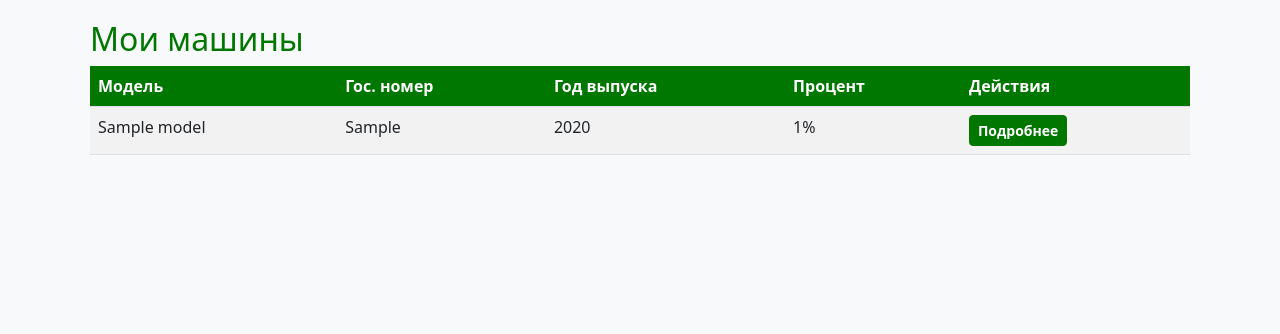
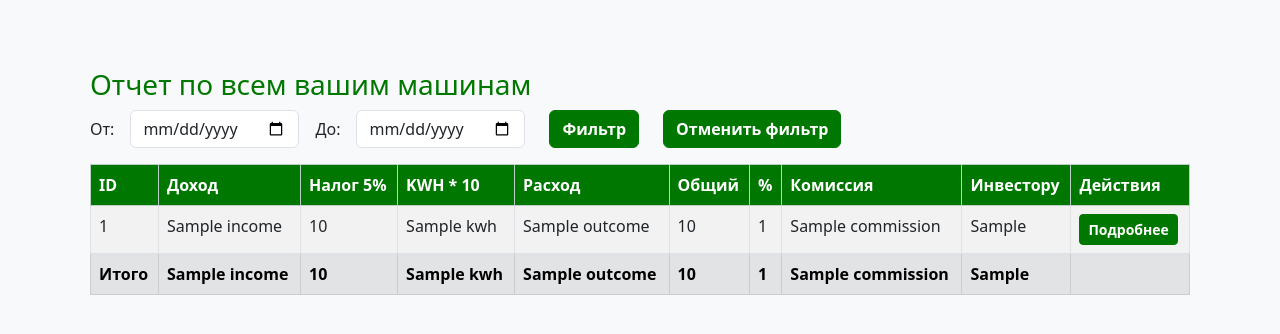
Before and after one commit to zhanyysh/ecotaxi, a Flask app: template investor_portal/templates/dashboard.html in a window 1280 px wide. Shown: the top 334 px of the page. Run offline with Flask 3, Linux system fonts and the light colour scheme; the template is opened without the code that fills it: most values are stand-ins (such as "Sample title", 1, 10 or a date in 2020).

Commit message:
fixed website

```diff
--- a/investor_portal/app.py
+++ b/investor_portal/app.py
@@ -94,12 +94,84 @@ def login():
 def dashboard():
     conn = mysql.connector.connect(**db_config)
     cursor = conn.cursor(dictionary=True)
-    # Получаем список машин инвестора
+    # Получаем список машин инвестора (старый вариант)
     cursor.execute('SELECT * FROM cars WHERE investorId = %s', (current_user.id,))
     cars = cursor.fetchall()
+
+    # Получаем даты из query string
+    start_date = request.args.get('start_date')
+    end_date = request.args.get('end_date')
+    event_date_filter = ''
+    charge_date_filter = ''
+    params = [current_user.id]  # для event_stats
+    charge_params = [current_user.id]  # для charge_stats
+    if start_date and end_date:
+        event_date_filter = ' AND events.date BETWEEN %s AND %s'
+        charge_date_filter = ' AND charges.date BETWEEN %s AND %s'
+        # Для event_stats
+        params.append(start_date)
+        end_date_dt = datetime.strptime(end_date, '%Y-%m-%d')
+        end_date_dt = end_date_dt.replace(hour=23, minute=59, second=59)
+        params.append(end_date_dt.strftime('%Y-%m-%d %H:%M:%S'))
+        # Для charge_stats
+        charge_params.append(start_date)
+        charge_params.append(end_date_dt.strftime('%Y-%m-%d %H:%M:%S'))
+
+    # Новый отчет по всем машинам инвестора с раздельными фильтрами по датам
+    query = f'''
+        WITH event_stats AS (
+            SELECT
+                carId,
+                SUM(CASE WHEN amount > 0 THEN amount ELSE 0 END) as income,
+                SUM(CASE WHEN amount > 0 THEN amount ELSE 0 END) * 0.05 as tax,
+                SUM(CASE WHEN amount < 0 THEN amount ELSE 0 END) as outcome
+            FROM events
+            WHERE carId IN (SELECT id FROM cars WHERE investorId = %s){event_date_filter}
+            GROUP BY carId
+        ),
+        charge_stats AS (
+            SELECT
+                carId,
+                SUM(COALESCE(kwh, 0)) * 10 as kwh
+            FROM charges
+            WHERE carId IN (SELECT id FROM cars WHERE investorId = %s){charge_date_filter}
+            GROUP BY carId
+        )
+        SELECT
+            cars.id as car_id,
+            cars.sid as car_sid,
+            COALESCE(event_stats.income, 0) as income,
+            FLOOR(COALESCE(event_stats.tax, 0)) as tax,
+            COALESCE(charge_stats.kwh, 0) as kwh,
+            COALESCE(event_stats.outcome, 0) as outcome,
+            FLOOR(COALESCE(event_stats.income, 0) * 0.95 + COALESCE(event_stats.outcome, 0) - COALESCE(charge_stats.kwh, 0)) as total,
+            COALESCE(cars.percentage, 0) as percent,
+            FLOOR((COALESCE(event_stats.income, 0) * 0.95 + COALESCE(event_stats.outcome, 0) - COALESCE(charge_stats.kwh, 0)) * (COALESCE(cars.percentage, 0) / 100)) as commission,
+            FLOOR((COALESCE(event_stats.income, 0) * 0.95 + COALESCE(event_stats.outcome, 0) - COALESCE(charge_stats.kwh, 0)) * ((100 - COALESCE(cars.percentage, 0)) / 100)) as to_investor
+        FROM cars
+        LEFT JOIN event_stats ON cars.id = event_stats.carId
+        LEFT JOIN charge_stats ON cars.id = charge_stats.carId
+        WHERE cars.investorId = %s
+    '''
+    # Объединяем параметры: сначала event_stats, потом charge_stats, потом основной запрос
+    all_params = params + charge_params + [current_user.id]
+    cursor.execute(query, tuple(all_params))
+    cars_report = cursor.fetchall()
+
+    # Итоговая строка (суммы по всем нужным полям)
+    cars_report_total = {
+        'income': sum(car['income'] or 0 for car in cars_report),
+        'tax': sum(car['tax'] or 0 for car in cars_report),
+        'kwh': sum(car['kwh'] or 0 for car in cars_report),
+        'outcome': sum(car['outcome'] or 0 for car in cars_report),
+        'total': sum(car['total'] or 0 for car in cars_report),
+        'commission': sum(car['commission'] or 0 for car in cars_report),
+        'to_investor': sum(car['to_investor'] or 0 for car in cars_report),
+        'count': len(cars_report)
+    }
     cursor.close()
     conn.close()
-    return render_template('dashboard.html', cars=cars)
+    return render_template('dashboard.html', cars=cars, cars_report=cars_report, cars_report_total=cars_report_total, start_date=start_date, end_date=end_date)
 
 @app.route('/car/<int:car_id>')
 @login_required
@@ -114,51 +186,72 @@ def car_details(car_id):
         cursor.close()
         conn.close()
         return redirect(url_for('dashboard'))
-    # Период отчета (за все время)
-    start_date = '2000-01-01'
-    end_date = date.today().strftime('%Y-%m-%d')
-    # Доход (totalIncome)
-    cursor.execute('SELECT COALESCE(SUM(amount),0) as income FROM events WHERE carId = %s AND amount > 0', (car_id,))
-    income = cursor.fetchone()['income'] or 0
-    # Налог 5% (totalIncomeTax)
-    tax = income * 0.05
-    # Расход (totalOutcome)
-    cursor.execute('SELECT COALESCE(SUM(amount),0) as outcome FROM events WHERE carId = %s AND amount < 0', (car_id,))
-    outcome = cursor.fetchone()['outcome'] or 0
-    # KWH x 10 (totalKwh)
-    cursor.execute('SELECT COALESCE(SUM(kwh),0) as kwh FROM charges WHERE carId = %s', (car_id,))
-    kwh = (cursor.fetchone()['kwh'] or 0) * 10
-    # totalEventProfit = Доход * 0.95
-    total_event_profit = income * 0.95
-    # Общий (totalAmount)
-    total_amount = floor(total_event_profit - kwh + outcome)
-    # % (процент)
-    percent = car['percentage']
-    # Комиссия (ourProfit)
-    if total_amount < 0:
-        commission = 0
-    else:
-        commission = floor(total_amount * percent / 100)
-    # Инвестору (investorsProfit)
-    if total_amount < 0:
-        to_investor = total_amount
-    else:
-        to_investor = floor(total_amount * (100 - percent) / 100)
+    # Получаем даты из query string
+    start_date = request.args.get('start_date')
+    end_date = request.args.get('end_date')
+    date_filter = ''
+    params = [car_id]
+    if start_date and end_date:
+        date_filter = ' AND events.date BETWEEN %s AND %s'
+        params.append(start_date)
+        # включительно до конца дня
+        end_date_dt = datetime.strptime(end_date, '%Y-%m-%d')
+        end_date_dt = end_date_dt.replace(hour=23, minute=59, second=59)
+        params.append(end_date_dt.strftime('%Y-%m-%d %H:%M:%S'))
+    # Получаем события по машине (с фильтром по датам)
+    cursor.execute(f'''
+        SELECT events.date, types.name AS type, drivers.name AS driver, events.amount, events.description
+        FROM events
+        LEFT JOIN types ON events.typeId = types.id
+        LEFT JOIN drivers ON events.driverId = drivers.id
+        WHERE events.carId = %s{date_filter}
+        ORDER BY events.date DESC
+    ''', tuple(params))
+    events = cursor.fetchall()
+    # Итоговая строка по событиям и зарядкам для этой машины
+    # Считаем суммы по событиям
+    income = sum(event['amount'] or 0 for event in events if event['amount'] and event['amount'] > 0)
+    tax = int(income * 0.05)
+    outcome = sum(event['amount'] or 0 for event in events if event['amount'] and event['amount'] < 0)
+    total = int(income * 0.95 + outcome)  # Общая прибыль по событиям
+    # Получаем kwh по зарядкам
+    kwh = 0
+    cursor2 = conn.cursor(dictionary=True)
+    charge_date_filter = ''
+    charge_params = [car_id]
+    if start_date and end_date:
+        charge_date_filter = ' AND charges.date BETWEEN %s AND %s'
+        charge_params.append(start_date)
+        charge_params.append(end_date_dt.strftime('%Y-%m-%d %H:%M:%S'))
+    cursor2.execute(f'''SELECT SUM(COALESCE(kwh, 0)) as kwh FROM charges WHERE carId = %s{charge_date_filter}''', tuple(charge_params))
+    kwh_row = cursor2.fetchone()
+    kwh = int((kwh_row['kwh'] or 0) * 10)
+    cursor2.close()
+    # Общая с учетом kwh
+    total_with_kwh = total - kwh
+    percent = car['percentage'] or 0
+    commission = int(total_with_kwh * percent / 100) if total_with_kwh > 0 else 0
+    to_investor = int(total_with_kwh * (100 - percent) / 100) if total_with_kwh > 0 else total_with_kwh
+    events_total = {
+        'count': len(events),
+        'income': income,
+        'tax': tax,
+        'kwh': kwh,
+        'outcome': outcome,
+        'total': total_with_kwh,
+        'percent': percent,
+        'commission': commission,
+        'to_investor': to_investor
+    }
     cursor.close()
     conn.close()
     return render_template(
         'car_details.html',
         car=car,
-        report={
-            'income': income,
-            'tax': tax,
-            'kwh': kwh,
-            'outcome': outcome,
-            'total': total_amount,
-            'percent': percent,
-            'commission': commission,
-            'to_investor': to_investor
-        }
+        events=events,
+        events_total=events_total,
+        start_date=start_date,
+        end_date=end_date
     )
 
 @app.route('/payments')
@@ -179,32 +272,5 @@ def logout():
     logout_user()
     return redirect(url_for('login'))
 
-@app.route('/car/<int:car_id>/report')
-@login_required
-def car_report(car_id):
-    conn = mysql.connector.connect(**db_config)
-    cursor = conn.cursor(dictionary=True)
-    # Проверяем, принадлежит ли машина инвестору
-    cursor.execute('SELECT * FROM cars WHERE id = %s AND investorId = %s', (car_id, current_user.id))
-    car = cursor.fetchone()
-    if not car:
-        flash('Машина не найдена')
-        cursor.close()
-        conn.close()
-        return redirect(url_for('dashboard'))
-    # Получаем события по машине
-    cursor.execute('''
-        SELECT events.date, types.name AS type, drivers.name AS driver, events.amount, events.description
-        FROM events
-        LEFT JOIN types ON events.typeId = types.id
-        LEFT JOIN drivers ON events.driverId = drivers.id
-        WHERE events.carId = %s
-        ORDER BY events.date DESC
-    ''', (car_id,))
-    events = cursor.fetchall()
-    cursor.close()
-    conn.close()
-    return render_template('car_report.html', car=car, events=events)
-
 if __name__ == '__main__':
     app.run(debug=True)
--- a/investor_portal/templates/dashboard.html
+++ b/investor_portal/templates/dashboard.html
@@ -3,40 +3,80 @@
 {% block title %}Мои машины - EcoTaxi Investor Portal{% endblock %}
 
 {% block content %}
-<h2>Мои машины</h2>
 
+<h3 class="mt-5">Отчет по всем вашим машинам</h3>
 <div class="table-responsive">
-    <table class="table table-striped table-hover">
-        <thead>
+    <form method="get" class="row g-3 mb-3">
+        <div class="col-auto">
+            <label for="start_date" class="col-form-label">От:</label>
+        </div>
+        <div class="col-auto">
+            <input type="date" id="start_date" name="start_date" class="form-control" value="{{ start_date }}">
+        </div>
+        <div class="col-auto">
+            <label for="end_date" class="col-form-label">До:</label>
+        </div>
+        <div class="col-auto">
+            <input type="date" id="end_date" name="end_date" class="form-control" value="{{ end_date }}">
+        </div>
+        <div class="col-auto">
+            <button type="submit" class="btn btn-primary ms-2">Фильтр</button>
+        </div>
+        <div class="col-auto">
+            <a href="{{ url_for('dashboard') }}" class="btn btn-primary ms-2">Отменить фильтр</a>
+        </div>
+    </form>
+    <table class="table table-bordered table-striped">
+        <thead class="table-success">
             <tr>
-                <th>Модель</th>
-                <th>Гос. номер</th>
-                <th>Год выпуска</th>
-                <th>Процент</th>
+                <th>ID</th>
+                <th>Доход</th>
+                <th>Налог 5%</th>
+                <th>KWH * 10</th>
+                <th>Расход</th>
+                <th>Общий</th>
+                <th>%</th>
+                <th>Комиссия</th>
+                <th>Инвестору</th>
                 <th>Действия</th>
             </tr>
         </thead>
         <tbody>
-            {% for car in cars %}
+            {% for car in cars_report %}
             <tr>
-                <td>{{ car.model }}</td>
-                <td>{{ car.licensePlate }}</td>
-                <td>{{ car.year }}</td>
-                <td>{{ car.percentage }}%</td>
+                <td>{{ car.car_sid }}</td>
+                <td>{{ car.income }}</td>
+                <td>{{ car.tax }}</td>
+                <td>{{ car.kwh }}</td>
+                <td>{{ car.outcome }}</td>
+                <td>{{ car.total }}</td>
+                <td>{{ car.percent }}</td>
+                <td>{{ car.commission }}</td>
+                <td>{{ car.to_investor }}</td>
                 <td>
-                    <a href="{{ url_for('car_details', car_id=car.id) }}" class="btn btn-primary btn-sm">Подробнее</a>
+                    <a href="{{ url_for('car_details', car_id=car.car_id) }}" class="btn btn-primary btn-sm">Подробнее</a>
                 </td>
             </tr>
             {% else %}
             <tr>
-                <td colspan="5" class="text-center">
-                    <div class="alert alert-info mb-0">
-                        У вас пока нет машин в системе.
-                    </div>
-                </td>
+                <td colspan="10" class="text-center">Нет данных для отчета.</td>
             </tr>
             {% endfor %}
         </tbody>
+        <tfoot>
+            <tr class="table-secondary fw-bold">
+                <td>Итого</td>
+                <td>{{ cars_report_total.income }}</td>
+                <td>{{ cars_report_total.tax }}</td>
+                <td>{{ cars_report_total.kwh }}</td>
+                <td>{{ cars_report_total.outcome }}</td>
+                <td>{{ cars_report_total.total }}</td>
+                <td>{{ cars_report_total.count }}</td>
+                <td>{{ cars_report_total.commission }}</td>
+                <td>{{ cars_report_total.to_investor }}</td>
+                <td></td>
+            </tr>
+        </tfoot>
     </table>
 </div>
 {% endblock %}
```
Also changed, not shown: investor_portal/templates/car_details.html (+70 -30 lines), investor_portal/templates/car_report.html (deleted, +0 -36 lines), 1 other file.
